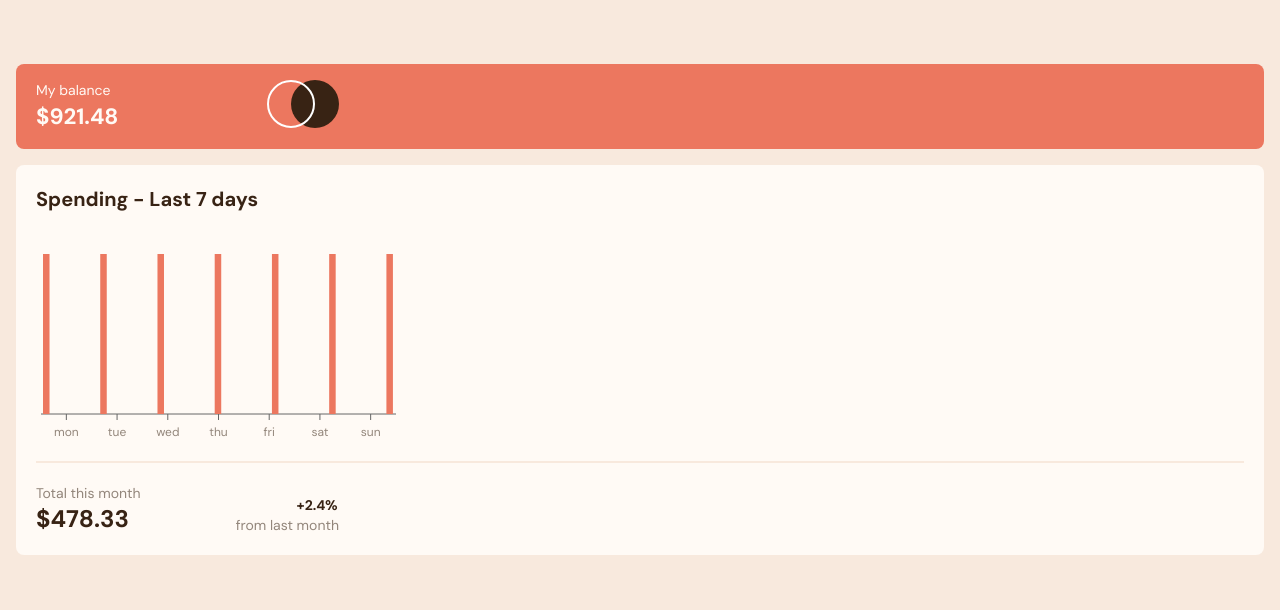
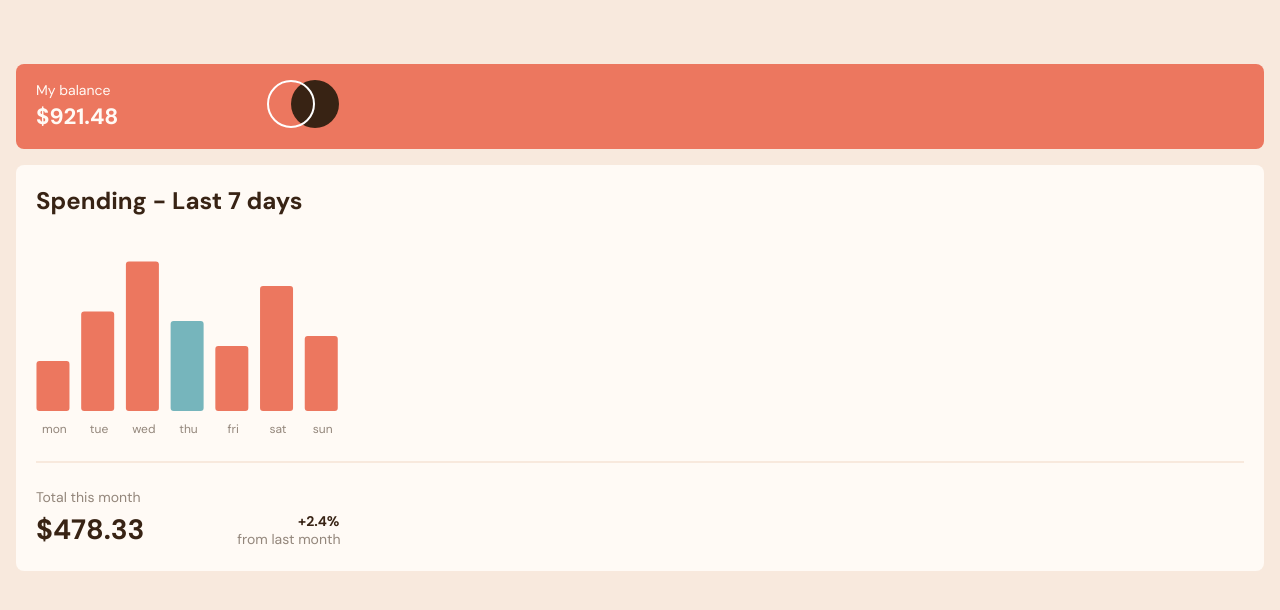
Before and after one commit to Massa-Albani4/expenses-chart, a React (Vite) app: page / in a window 1280 px wide. Shown: the top 610 px of the page. Built offline with nearby package versions, Linux system fonts and the light colour scheme.

Commit message:
Add styles to chart component

```diff
--- a/src/App.jsx
+++ b/src/App.jsx
@@ -1,5 +1,4 @@
 import React from "react";
-import data from "./data.json";
 import Chart from "./Chart";
 
 function App() {
@@ -25,15 +24,17 @@ function App() {
         </div>
       </div>
       <div className="mt-4 w-full rounded-lg bg-biege-100 p-5">
-        <h1 className="mb-9 text-xl font-bold">Spending - Last 7 days</h1>
-        <Chart />
-        <div className="mt-3 flex flex-row border-t-2 border-biege-200 pt-5">
-          <div className="mr-[5.5rem]">
-            <p className="text-sm text-gray">Total this month</p>
-            <p className="text-2xl font-bold">$478.33</p>
+        <h1 className="mb-11 text-2xl font-bold">Spending - Last 7 days</h1>
+        <div className="relative right-1">
+          <Chart />
+        </div>
+        <div className="mt-5 flex flex-row border-t-2 border-biege-200 pt-6">
+          <div className="mr-[5.35rem]">
+            <p className="mb-[.1rem] text-sm text-gray">Total this month</p>
+            <p className="text-[1.75rem] font-bold">$478.33</p>
           </div>
-          <div className="ml-[.45rem] mt-3">
-            <p className="ml-[3.8rem] text-sm font-bold">+2.4%</p>
+          <div className="ml-[.45rem] mt-6">
+            <p className="-mb-[.15rem] ml-[3.8rem] text-sm font-bold">+2.4%</p>
             <p className="text-sm text-gray">from last month</p>
           </div>
         </div>
--- a/src/Chart.jsx
+++ b/src/Chart.jsx
@@ -1,5 +1,5 @@
-import React from "react";
-import { BarChart, Bar, XAxis, Tooltip } from "recharts";
+import React, { PureComponent } from "react";
+import { BarChart, Bar, XAxis, ResponsiveContainer } from "recharts";
 import data from "./data.json";
 
 function Chart() {
@@ -17,16 +17,42 @@ function Chart() {
       </text>
     );
   };
+  const CustomBar = (props) => {
+    const { fill, x, y, width, height, radius, day } = props;
+    const currentDay = new Date()
+      .toLocaleString("en-US", { weekday: "short" })
+      .toLowerCase();
+    return (
+      <rect
+        x={x}
+        y={y}
+        width={33}
+        height={height}
+        fill={day === currentDay ? "hsl(186, 34%, 60%)" : fill}
+        rx={3}
+        ry={3}
+      />
+    );
+  };
+
   return (
-    <BarChart width={365} height={200} data={data}>
-      <XAxis dataKey="day" tick={renderXAxisTick} />
-      <Bar dataKey="height1" barSize={122} fill="hsl(10, 79%, 65%)" x={422} />
-      <Bar dataKey="height2" barSize={122} fill="hsl(10, 79%, 65%)" />
-      <Bar dataKey="height3" barSize={122} fill="hsl(10, 79%, 65%)" />
-      <Bar dataKey="height4" barSize={122} fill="hsl(10, 79%, 65%)" />
-      <Bar dataKey="height5" barSize={122} fill="hsl(10, 79%, 65%)" />
-      <Bar dataKey="height6" barSize={122} fill="hsl(10, 79%, 65%)" />
-      <Bar dataKey="height7" barSize={122} fill="hsl(10, 79%, 65%)" />
+    <BarChart
+      width={342}
+      height={180}
+      data={data}
+      margin={{
+        top: 0,
+        right: 29,
+        left: 0,
+        bottom: 0,
+      }}
+    >
+      <XAxis dataKey="day" tick={renderXAxisTick} stroke="transparent" />
+      <Bar
+        dataKey="height"
+        fill="hsl(10, 79%, 65%)"
+        shape={(barProps) => <CustomBar {...barProps} />}
+      />
     </BarChart>
   );
 }
--- a/src/data.json
+++ b/src/data.json
@@ -2,36 +2,36 @@
   {
     "day": "mon",
     "amount": 2543,
-    "height1": 280
+    "height": 100
   },
   {
     "day": "tue",
     "amount": 34.91,
-    "height2": 280
+    "height": 199
   },
   {
     "day": "wed",
     "amount": 52.36,
-    "height3": 280
+    "height": 299
   },
   {
     "day": "thu",
     "amount": 31.07,
-    "height4": 280
+    "height": 180
   },
   {
     "day": "fri",
     "amount": 23.39,
-    "height5": 280
+    "height": 130
   },
   {
     "day": "sat",
     "amount": 43.28,
-    "height6": 280
+    "height": 250
   },
   {
     "day": "sun",
     "amount": 25.48,
-    "height7": 280
+    "height": 150
   }
 ]
```
